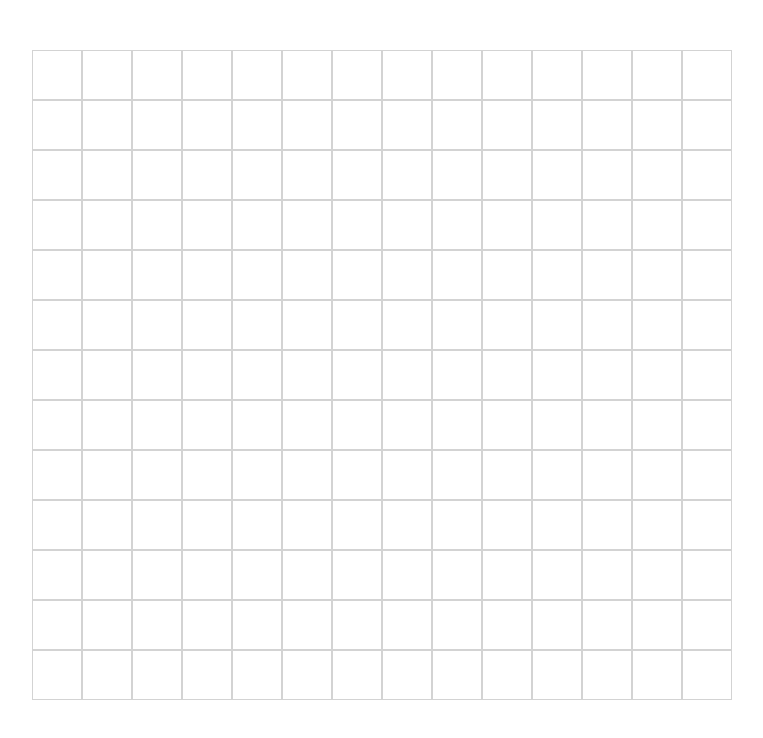
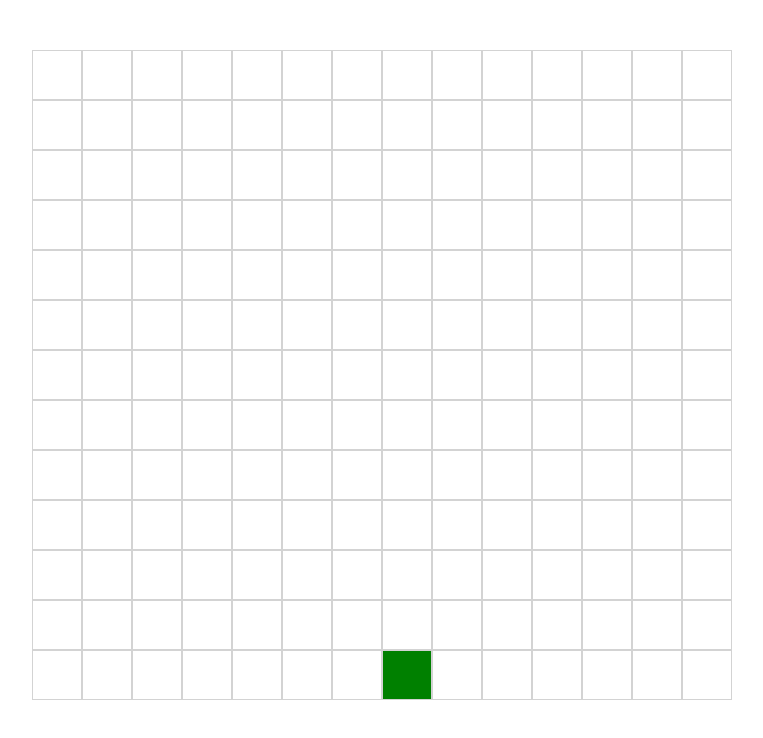
Before and after one commit to sqars/FroggerCSSJS, a website with bundled scripts: page index.html in a window 1280 px wide. Shown: the whole page, without its empty margins (258-1021 px from the left). Built offline with nearby package versions, Linux system fonts and the light colour scheme.

Commit message:
add class for board and MovingObject class for extending objects

```diff
--- a/gulpfile.js
+++ b/gulpfile.js
@@ -21,7 +21,6 @@ gulp.task('sass', function() {
 
 gulp.task('lint', function(){
   return gulp.src('src/js/app.js')
-  .pipe(changed('dist/js/'))
   .pipe(jshint({esversion: 6}))
   .pipe(jshint.reporter('default'));
 });
@@ -38,7 +37,6 @@ gulp.task('browserify', function() {
         }));
 
     return sources.bundle()
-        .pipe(changed('dist/js/'))
         .pipe(vinylSourceStream('app.js'))
         .pipe(vinylBuffer())
         .pipe(gulp.dest('dist/js/'));
--- /dev/null
+++ b/src/js/classes/Board.js
@@ -0,0 +1,24 @@
+import Frogger from './Frogger.js';
+
+export default class Board{
+  constructor(){
+    this.board = null;
+    this.frogger = new Frogger();
+  }
+
+  setBoard(){
+    let board = document.getElementById('board');
+    generateDivs(board);
+    this.board = document.querySelectorAll('#board div');
+    this.frogger.setFroggerPosition(this.board, this.frogger);
+    document.addEventListener('keydown', this.frogger.move);
+  }
+
+}
+
+function generateDivs(board){
+  for(let i = 0; i < 182; i++){
+    let div = document.createElement('div');
+    board.appendChild(div);
+  }
+}
--- a/src/js/classes/Frogger.js
+++ b/src/js/classes/Frogger.js
@@ -1,8 +1,20 @@
-export default class Frogger{
+import MovingObject from './MovingObject.js';
+
+export default class Frogger extends MovingObject{
   constructor(posX, posY, direction, lives){
-    this.posX = -13;
-    this.posY = 7;
+    super(posX, posY, direction);
+    this.posX = 7;
+    this.posY = 12;
     this.direction = 'up';
     this.lives = 3;
   }
+
+  setFroggerPosition(board, frogger){
+    board[this.getPosition(frogger.posX, frogger.posY)].className = "frogger";
+  }
+
+  move(){
+    console.log('moved');
+  }
+
 }
--- a/src/js/classes/Game.js
+++ b/src/js/classes/Game.js
@@ -1,23 +1,13 @@
+import Board from './Board.js';
+
 export default class Game{
   constructor(){
-
-  }
-
-  setBoard(){
-    let board = document.getElementById('board');
-    generateDivs(board);
+    this.board = new Board();
   }
 
   startGame(){
     console.log('game started');
-    this.setBoard();
+    this.board.setBoard();
   }
+
 }
-
-
-function generateDivs(board){
-  for(let i = 0; i < 182; i++){
-    let div = document.createElement('div');
-    board.appendChild(div);
-  }
-}
--- /dev/null
+++ b/src/js/classes/MovingObject.js
@@ -0,0 +1,11 @@
+export default class MovingObject{
+  constructor(posX, posY, direction){
+    this.posX = posX;
+    this.posY = posY;
+    this.direction = direction;
+  }
+
+  getPosition(posX, posY){
+      return posX + posY * 14;
+  }
+}
--- a/src/scss/elements/_board.scss
+++ b/src/scss/elements/_board.scss
@@ -3,10 +3,12 @@
   height: 650px;
   margin: 0 auto;
   margin-top: 50px;
+
   div{
     width: 50px;
     height: 50px;
     border: 1px solid lightgrey;
     float: left;
   }
+
 }
--- /dev/null
+++ b/src/scss/elements/_frogger.scss
@@ -0,0 +1,3 @@
+.frogger{
+  background-color: green;
+}
--- a/src/scss/main.scss
+++ b/src/scss/main.scss
@@ -10,3 +10,4 @@ body{
 
 @import 'variables';
 @import 'elements/board';
+@import 'elements/frogger';
```
Also changed, not shown: dist/css/main.css, dist/js/app.js.
